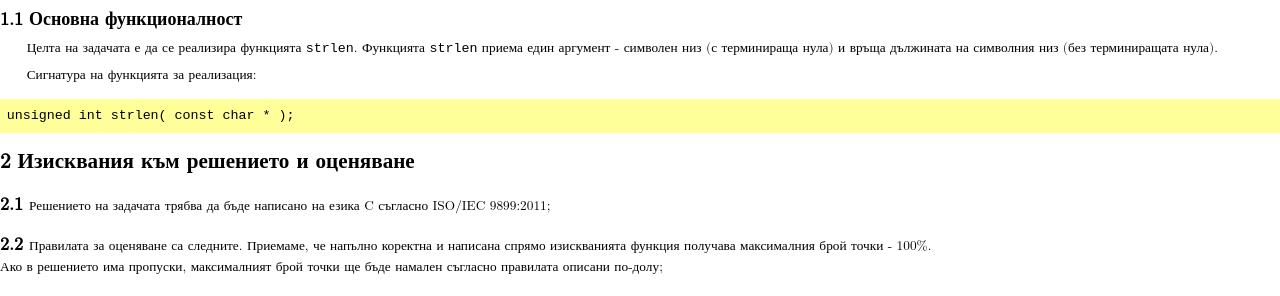
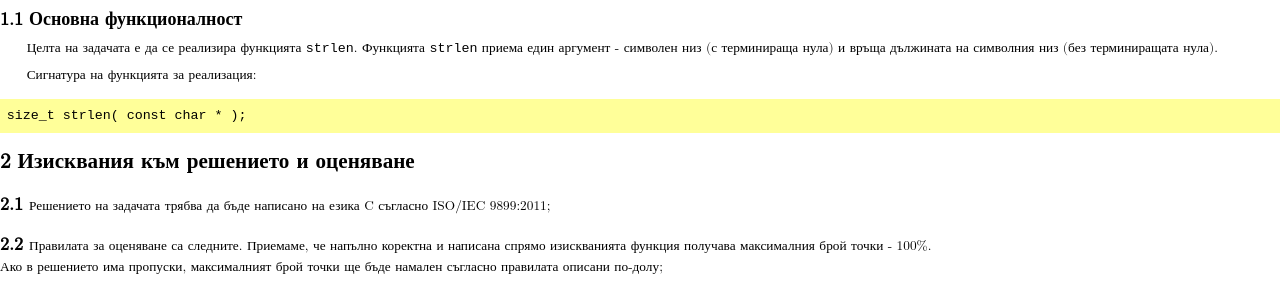
Before and after one commit to elsys/os-homeworks, a Jekyll site: the page built from _tasks/2017-2018/2017-09-25-strlen.md, in a window 1280 px wide. Shown: the part 956-1252 px from the top of the page. Built offline with Jekyll 4.4.1, drawn with Linux system fonts in a browser that asks for light colours.

Commit message:
Changed signature of strlen due to warning about a signature missmatch.

````diff
--- a/_tasks/2017-2018/2017-09-25-strlen.md
+++ b/_tasks/2017-2018/2017-09-25-strlen.md
@@ -9,7 +9,7 @@ title:  "Задача №1: Реализация на функцията strlen
 
       Сигнатура на функцията за реализация:
       ```
-      unsigned int strlen( const char * );
+      size_t strlen( const char * );
       ```
 
 {% include requirements-func.md %}
````
